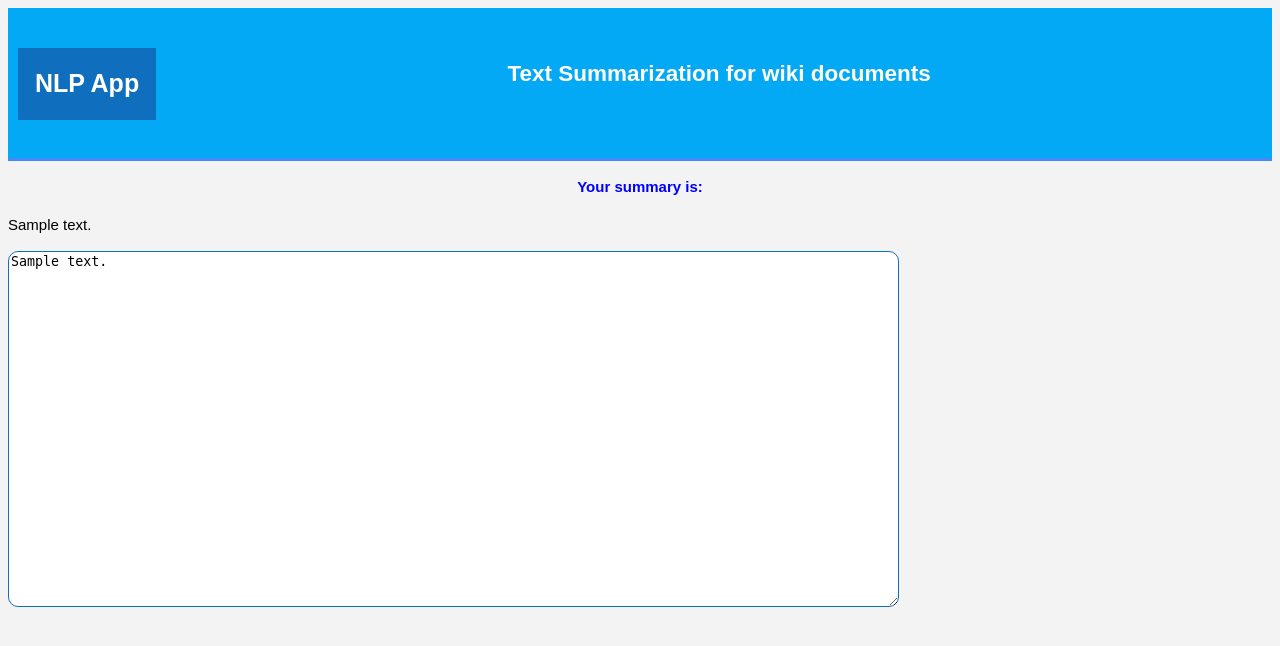
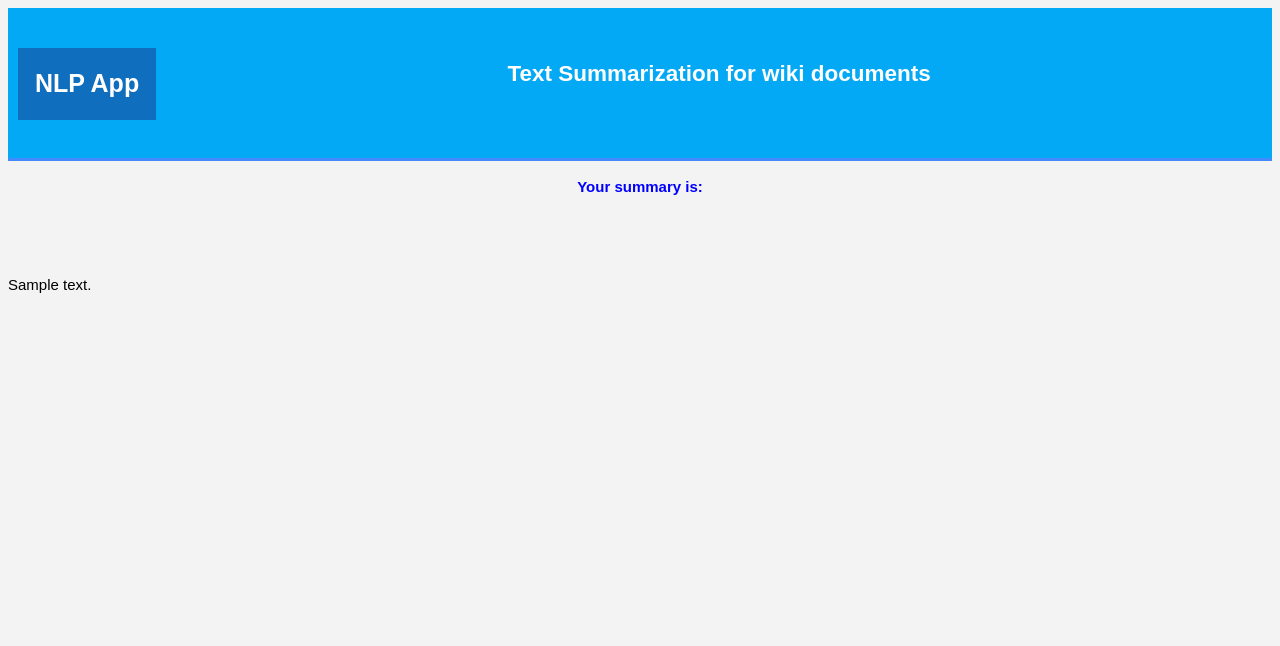
Before and after one commit to RajeevRanjan2015/Summarization, a Flask app: template templates/result.html in a window 1280 px wide. Shown: the top 646 px of the page. Run offline with Flask 2, Linux system fonts and the light colour scheme; the template is opened without the code that fills it: most values are stand-ins (such as "Sample title", 1, 10 or a date in 2020); parts of the project's set-up code (start-up, migrations or seed data) failed here and were passed over.

Commit message:
Update result.html

```diff
--- a/templates/result.html
+++ b/templates/result.html
@@ -17,10 +17,12 @@
 	</header>
 	<p style="color:blue;font-size:20;text-align: center;"><b>Your summary is:</b></p>
 	<div class="results">
+    <br></br>
 
-    <p class="light">{{ final_summary }}</p>
-	<textarea name="message" rows="6" cols="50">{{ final_summary }} </textarea>
-	<br/>
+	<p class="light">{{ final_summary }}</p>
+	<br></br>
+
+
 
 	</div>
 
@@ -37,9 +39,10 @@ div#brandname {
 }
 
 textarea {
-    width: 70%;
-    height: 350px;
+    width: 70%, center-align;
+    height: 150px;
     border: 1px solid #106ebe;
 	border-radius: 10px;
+	align: center:
 }
 </style>
```
